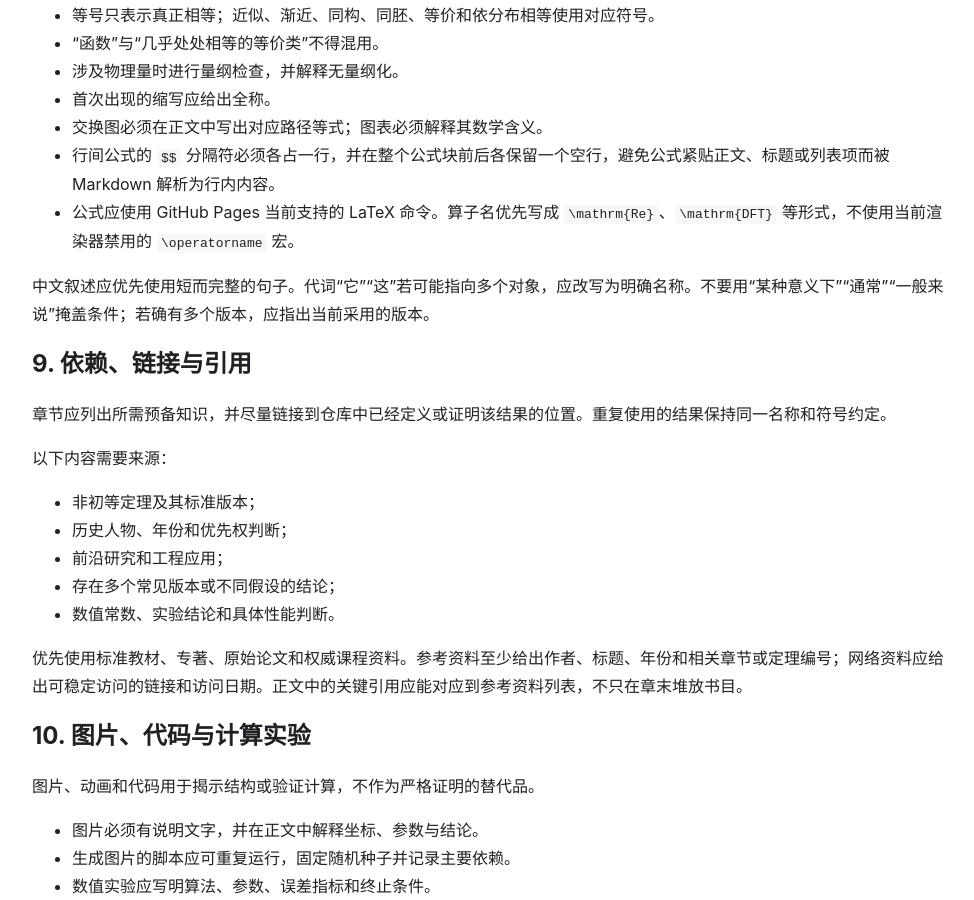
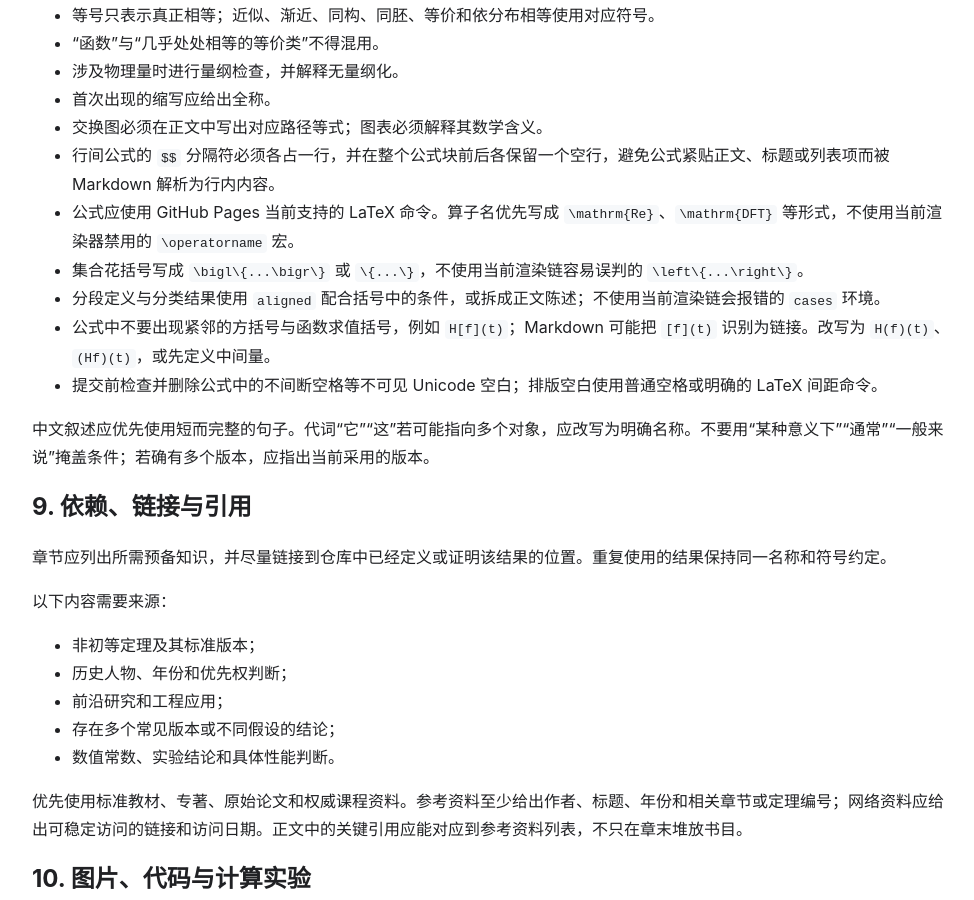
Before and after one commit to qiandu2006/awesome-math, a Jekyll site: the page built from WRITING_GUIDE.md, in a window 1280 px wide and 900 px high, scrolled down 4587 px. Shown: the whole window, without its empty margins (148-1122 px from the left). Built offline with Jekyll 4.4.1, drawn with Linux system fonts in a browser that asks for light colours; our own code applies the rules of GitHub Pages for plain Markdown files.

Commit message:
docs: add math rendering compatibility rules

```diff
--- a/WRITING_GUIDE.md
+++ b/WRITING_GUIDE.md
@@ -175,6 +175,10 @@ f:(Omega,mathcal F)longrightarrow(mathbb R,mathcal B(mathbb R)),
 - 交换图必须在正文中写出对应路径等式；图表必须解释其数学含义。
 - 行间公式的 `$$` 分隔符必须各占一行，并在整个公式块前后各保留一个空行，避免公式紧贴正文、标题或列表项而被 Markdown 解析为行内内容。
 - 公式应使用 GitHub Pages 当前支持的 LaTeX 命令。算子名优先写成 `\mathrm{Re}`、`\mathrm{DFT}` 等形式，不使用当前渲染器禁用的 `\operatorname` 宏。
+- 集合花括号写成 `\bigl\{...\bigr\}` 或 `\{...\}`，不使用当前渲染链容易误判的 `\left\{...\right\}`。
+- 分段定义与分类结果使用 `aligned` 配合括号中的条件，或拆成正文陈述；不使用当前渲染链会报错的 `cases` 环境。
+- 公式中不要出现紧邻的方括号与函数求值括号，例如 `H[f](t)`；Markdown 可能把 `[f](t)` 识别为链接。改写为 `H(f)(t)`、`(Hf)(t)`，或先定义中间量。
+- 提交前检查并删除公式中的不间断空格等不可见 Unicode 空白；排版空白使用普通空格或明确的 LaTeX 间距命令。
 
 中文叙述应优先使用短而完整的句子。代词“它”“这”若可能指向多个对象，应改写为明确名称。不要用“某种意义下”“通常”“一般来说”掩盖条件；若确有多个版本，应指出当前采用的版本。
 
```
